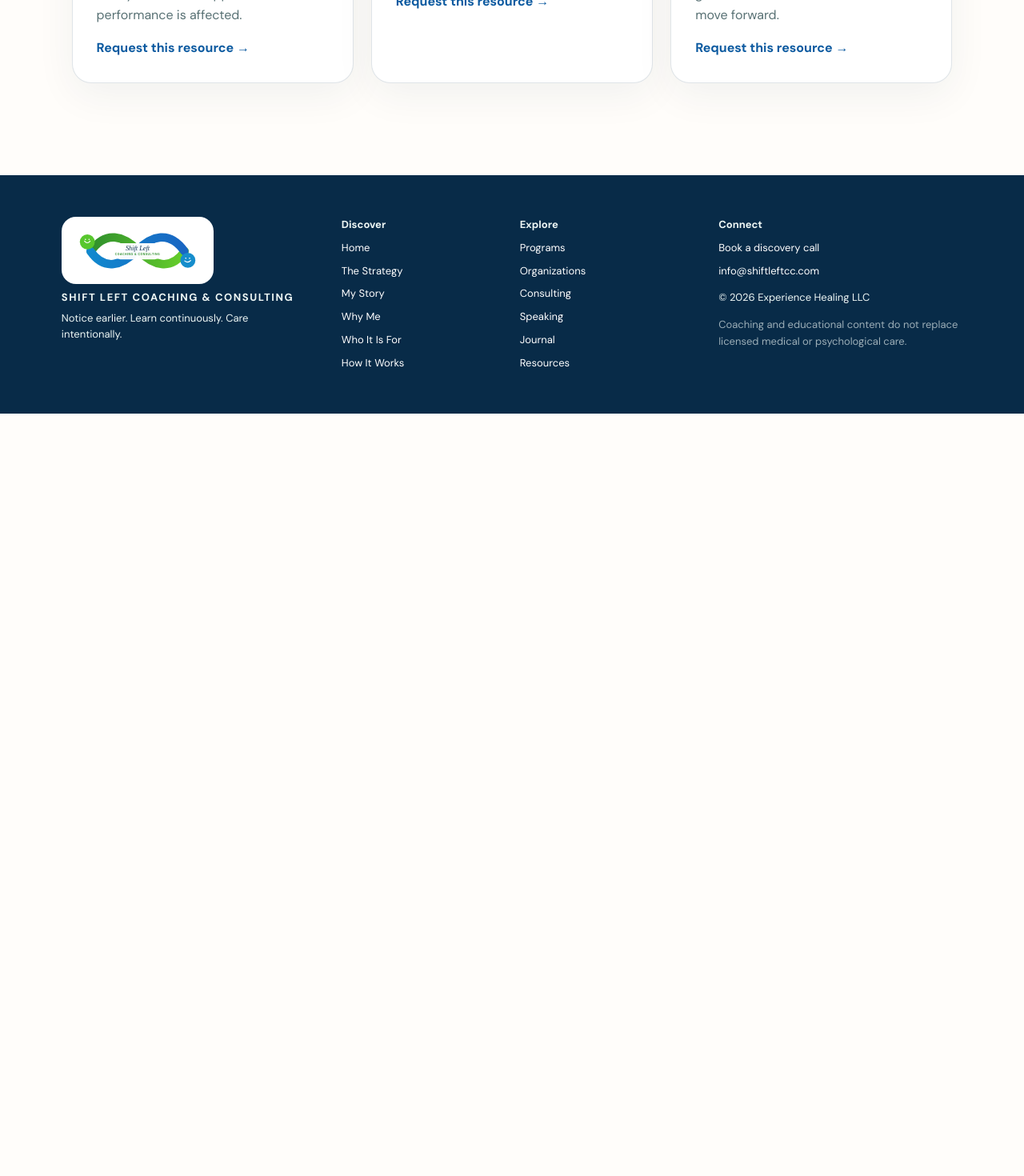
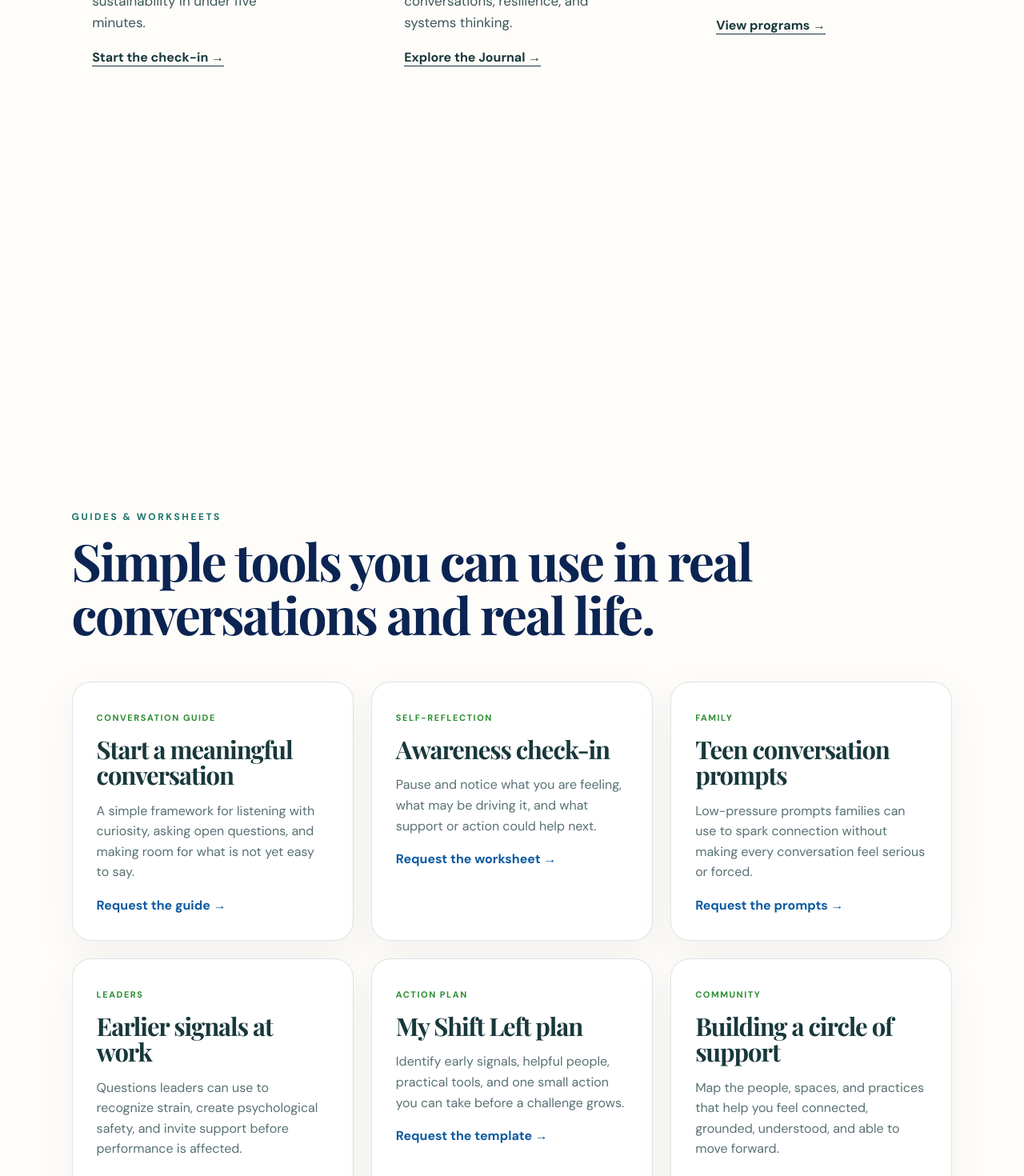
Before and after one commit to seattledesitv/shiftleftcc, a Next.js app: page /resources in a window 1280 px wide. Shown: the part 1330-2800 px from the top of the page at 80% size. Before the commit the page ends 1847 px from the top, so only its background shows below. Built offline with nearby package versions, Linux system fonts and the light colour scheme; a web font is replaced by a local one.

Commit message:
Turn Resources into a practical hub

```diff
--- a/app/resources/page.tsx
+++ b/app/resources/page.tsx
@@ -1,15 +1,28 @@
+import Link from "next/link";
+
 const resources = [
-  { tag: "CONVERSATION GUIDE", title: "Start a meaningful conversation", excerpt: "A simple framework for listening with curiosity, asking open questions, and making room for what is not yet easy to say." },
-  { tag: "SELF-REFLECTION", title: "Awareness check-in", excerpt: "Pause and notice what you are feeling, what may be driving it, and what support or action could help next." },
-  { tag: "FAMILY", title: "Teen conversation prompts", excerpt: "Low-pressure prompts families can use to spark connection without making every conversation feel serious or forced." },
-  { tag: "LEADERS", title: "Earlier signals at work", excerpt: "Questions leaders can use to recognize strain, create psychological safety, and invite support before performance is affected." },
-  { tag: "ACTION PLAN", title: "My Shift Left plan", excerpt: "Identify early signals, helpful people, practical tools, and one small action you can take before a challenge grows." },
-  { tag: "COMMUNITY", title: "Building a circle of support", excerpt: "Map the people, spaces, and practices that help you feel connected, grounded, understood, and able to move forward." },
+  { tag: "CONVERSATION GUIDE", title: "Start a meaningful conversation", excerpt: "A simple framework for listening with curiosity, asking open questions, and making room for what is not yet easy to say.", action: "Request the guide" },
+  { tag: "SELF-REFLECTION", title: "Awareness check-in", excerpt: "Pause and notice what you are feeling, what may be driving it, and what support or action could help next.", action: "Request the worksheet" },
+  { tag: "FAMILY", title: "Teen conversation prompts", excerpt: "Low-pressure prompts families can use to spark connection without making every conversation feel serious or forced.", action: "Request the prompts" },
+  { tag: "LEADERS", title: "Earlier signals at work", excerpt: "Questions leaders can use to recognize strain, create psychological safety, and invite support before performance is affected.", action: "Request the guide" },
+  { tag: "ACTION PLAN", title: "My Shift Left plan", excerpt: "Identify early signals, helpful people, practical tools, and one small action you can take before a challenge grows.", action: "Request the template" },
+  { tag: "COMMUNITY", title: "Building a circle of support", excerpt: "Map the people, spaces, and practices that help you feel connected, grounded, understood, and able to move forward.", action: "Request the worksheet" },
+];
+
+const pathways = [
+  { title: "Take the Shift Left Check-In", copy: "Reflect on awareness, learning, care, support, action, and sustainability in under five minutes.", href: "/assessment", cta: "Start the check-in →" },
+  { title: "Read the Journal", copy: "Explore practical ideas for mental fitness, leadership, family conversations, resilience, and systems thinking.", href: "/blog", cta: "Explore the Journal →" },
+  { title: "Find a Program", copy: "Browse individual, family, leadership, and organizational experiences designed around proactive growth.", href: "/programs", cta: "View programs →" },
 ];
 
 export default function ResourcesPage() {
   return <main>
-    <section className="pageHero"><p className="eyebrow">PRACTICAL RESOURCES</p><h1>Tools for earlier awareness and action.</h1><p className="lead">Conversation starters, reflection prompts, and practical frameworks for individuals, families, leaders, and communities.</p></section>
-    <section className="contentPage"><div className="contentGrid">{resources.map(resource => <article className="contentCard" key={resource.title}><span className="tag">{resource.tag}</span><h2>{resource.title}</h2><p>{resource.excerpt}</p><a href={`mailto:info@shiftleftcc.com?subject=${encodeURIComponent(resource.title)}`}>Request this resource →</a></article>)}</div></section>
+    <section className="pageHero compactHero"><p className="eyebrow">PRACTICAL RESOURCES</p><h1>Tools for earlier awareness, better conversations, and useful action.</h1><p className="lead">Begin with a quick check-in, explore practical frameworks, or request a focused worksheet for yourself, your family, or your team.</p><div className="actions"><Link href="/assessment" className="button primary">Take the Shift Left Check-In</Link><Link href="/book" className="button secondary">Talk through your next step</Link></div></section>
+
+    <section className="offerings"><div className="sectionHeading"><p className="eyebrow">START HERE</p><h2>Choose the kind of support that fits today.</h2></div><div className="offeringGrid">{pathways.map((pathway, index) => <article className="offeringCard" key={pathway.title}><span className="cardNumber">{String(index + 1).padStart(2, "0")}</span><h3>{pathway.title}</h3><p>{pathway.copy}</p><Link href={pathway.href}>{pathway.cta}</Link></article>)}</div></section>
+
+    <section className="contentPage"><div className="sectionHeading"><p className="eyebrow">GUIDES &amp; WORKSHEETS</p><h2>Simple tools you can use in real conversations and real life.</h2></div><div className="contentGrid">{resources.map(resource => <article className="contentCard" key={resource.title}><span className="tag">{resource.tag}</span><h2>{resource.title}</h2><p>{resource.excerpt}</p><a href={`mailto:info@shiftleftcc.com?subject=${encodeURIComponent(resource.title)}`}>{resource.action} →</a></article>)}</div></section>
+
+    <section className="consultingTeaser"><p className="eyebrow">FOR TEAMS, SCHOOLS &amp; COMMUNITIES</p><h2>Resources become more powerful when people practice them together.</h2><p>Shift Left guides and exercises can be incorporated into workshops, leadership conversations, school programs, and customized organizational engagements.</p><div className="actions"><Link href="/organizations" className="button primary">Explore organizational solutions</Link><Link href="/speaking" className="button secondary">Speaking &amp; workshops</Link></div></section>
   </main>;
 }
```
